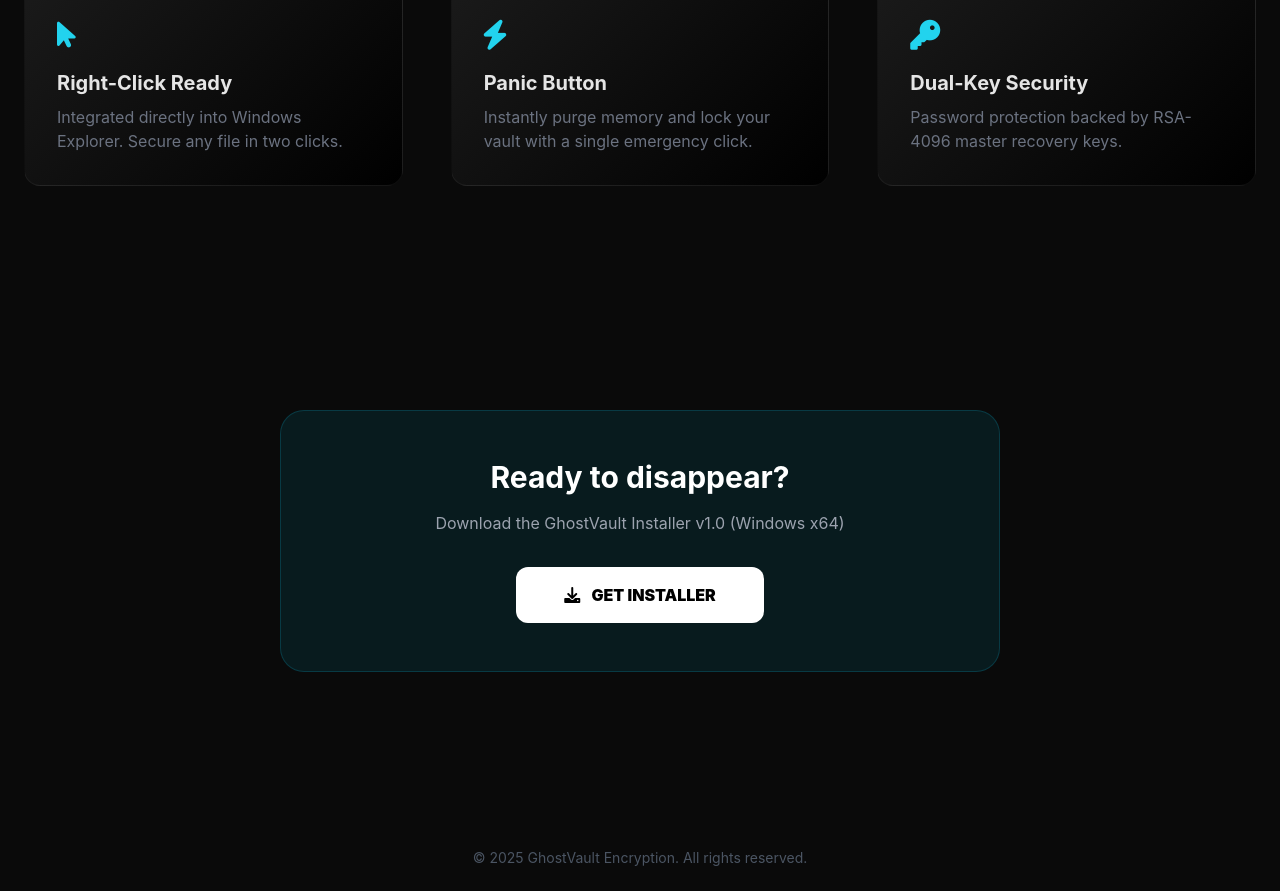
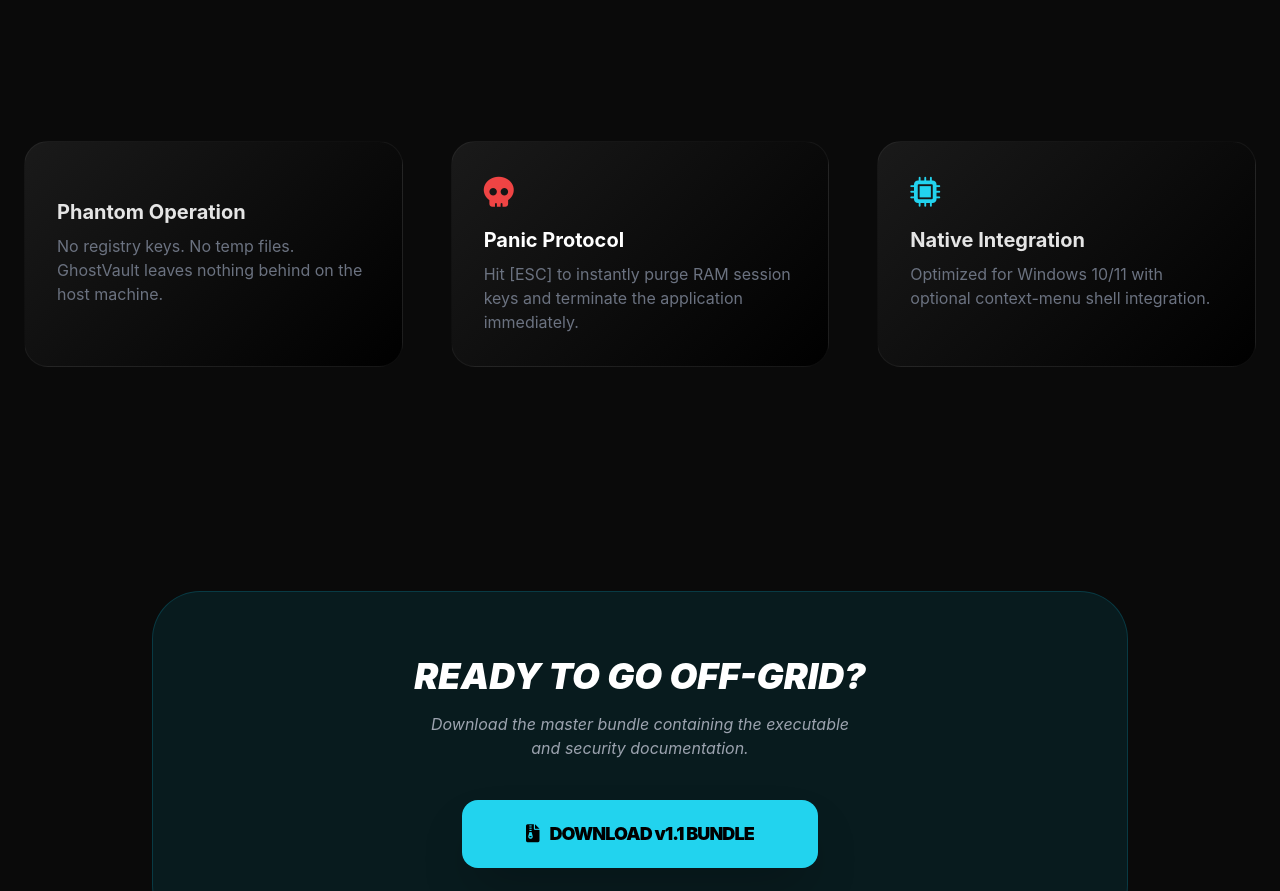
Before and after one commit to AnkishChatterjee/GhostVault, a plain HTML site: page index.html in a window 1280 px wide. Shown: the part 721-1612 px from the top of the page. Drawn offline with nearby package versions, Linux system fonts and the light colour scheme.

Commit message:
Update index.html

```diff
--- a/index.html
+++ b/index.html
@@ -7,10 +7,11 @@
     <script src="https://cdn.tailwindcss.com"></script>
     <link rel="stylesheet" href="https://cdnjs.cloudflare.com/ajax/libs/font-awesome/6.0.0/css/all.min.css">
     <style>
-        body { background-color: #0a0a0a; color: #e5e5e5; font-family: 'Inter', sans-serif; }
+        body { background-color: #0a0a0a; color: #e5e5e5; font-family: 'Inter', sans-serif; scroll-behavior: smooth; }
         .ghost-gradient { background: linear-gradient(135deg, #1a1a1a 0%, #000000 100%); }
-        .accent-border { border-color: #33e1ff; }
         .hero-glow { box-shadow: 0 0 50px -10px rgba(51, 225, 255, 0.2); }
+        .stat-card { border: 1px solid rgba(255,255,255,0.05); transition: all 0.3s ease; }
+        .stat-card:hover { border-color: #22d3ee; transform: translateY(-5px); }
     </style>
 </head>
 <body class="antialiased">
@@ -18,64 +19,84 @@
     <nav class="flex justify-between items-center p-6 max-w-7xl mx-auto">
         <div class="flex items-center space-x-2">
             <i class="fas fa-ghost text-cyan-400 text-2xl"></i>
-            <span class="text-xl font-bold tracking-tighter text-white">GHOSTVAULT</span>
+            <span class="text-xl font-bold tracking-tighter text-white uppercase italic">GHOSTVAULT</span>
         </div>
         <div class="hidden md:flex space-x-8 text-sm font-medium">
             <a href="#features" class="hover:text-cyan-400 transition">Features</a>
-            <a href="#security" class="hover:text-cyan-400 transition">Security</a>
+            <a href="#stats" class="hover:text-cyan-400 transition">Network</a>
             <a href="#download" class="hover:text-cyan-400 transition">Download</a>
         </div>
     </nav>
 
     <header class="max-w-7xl mx-auto px-6 pt-20 pb-32 text-center">
-        <h1 class="text-5xl md:text-7xl font-extrabold text-white mb-6">
-            Privacy shouldn't be <br><span class="text-cyan-400">a mystery.</span>
+        <h1 class="text-5xl md:text-8xl font-black text-white mb-6 tracking-tighter italic">
+            LEAVE NO <span class="text-cyan-400 underline decoration-white/10">TRACE.</span>
         </h1>
         <p class="text-gray-400 max-w-2xl mx-auto text-lg mb-10">
-            Military-grade RSA/AES encryption for your files. Simple right-click protection. Zero-knowledge security.
+            Military-grade RSA-4096 and AES-256 encryption. Standalone, portable, and designed for those who value absolute digital invisibility.
         </p>
         <div class="flex flex-col md:flex-row justify-center gap-4">
-            <a href="#download" class="bg-cyan-500 hover:bg-cyan-400 text-black font-bold py-4 px-10 rounded-full transition transform hover:scale-105 hero-glow">
-                Download for Windows
-            </a>
-            <a href="#" class="bg-white/10 hover:bg-white/20 text-white font-bold py-4 px-10 rounded-full transition">
-                Android (Coming Soon)
+            <a href="#download" class="bg-cyan-500 hover:bg-cyan-400 text-black font-extrabold py-5 px-12 rounded-full transition transform hover:scale-105 hero-glow uppercase text-sm tracking-widest">
+                Download GhostVault
             </a>
         </div>
     </header>
 
-    <section id="features" class="max-w-7xl mx-auto px-6 py-24 border-t border-white/10">
-        <div class="grid md:grid-cols-3 gap-12">
-            <div class="p-8 ghost-gradient border border-white/5 rounded-2xl">
-                <i class="fas fa-mouse-pointer text-cyan-400 text-3xl mb-4"></i>
-                <h3 class="text-xl font-bold mb-2">Right-Click Ready</h3>
-                <p class="text-gray-500">Integrated directly into Windows Explorer. Secure any file in two clicks.</p>
+    <section id="stats" class="max-w-7xl mx-auto px-6 py-12">
+        <div class="grid grid-cols-2 md:grid-cols-4 gap-6 text-center">
+            <div class="p-6 rounded-2xl stat-card bg-white/5">
+                <div class="text-3xl font-black text-cyan-400 mb-1">1.2M+</div>
+                <div class="text-gray-500 text-xs uppercase tracking-widest font-bold">Files Secured</div>
             </div>
-            <div class="p-8 ghost-gradient border border-white/5 rounded-2xl">
-                <i class="fas fa-bolt text-cyan-400 text-3xl mb-4"></i>
-                <h3 class="text-xl font-bold mb-2">Panic Button</h3>
-                <p class="text-gray-500">Instantly purge memory and lock your vault with a single emergency click.</p>
+            <div class="p-6 rounded-2xl stat-card bg-white/5">
+                <div class="text-3xl font-black text-white mb-1">0</div>
+                <div class="text-gray-500 text-xs uppercase tracking-widest font-bold">Data Leaks</div>
             </div>
-            <div class="p-8 ghost-gradient border border-white/5 rounded-2xl">
-                <i class="fas fa-key text-cyan-400 text-3xl mb-4"></i>
-                <h3 class="text-xl font-bold mb-2">Dual-Key Security</h3>
-                <p class="text-gray-500">Password protection backed by RSA-4096 master recovery keys.</p>
+            <div class="p-6 rounded-2xl stat-card bg-white/5">
+                <div class="text-3xl font-black text-cyan-400 mb-1">4096</div>
+                <div class="text-gray-500 text-xs uppercase tracking-widest font-bold">Bit RSA Keys</div>
+            </div>
+            <div class="p-6 rounded-2xl stat-card bg-white/5">
+                <div class="text-3xl font-black text-white mb-1">100%</div>
+                <div class="text-gray-500 text-xs uppercase tracking-widest font-bold">Zero Trace</div>
             </div>
         </div>
     </section>
 
-    <section id="download" class="max-w-3xl mx-auto px-6 py-32 text-center">
-        <div class="bg-cyan-500/10 border border-cyan-500/20 p-12 rounded-3xl">
-            <h2 class="text-3xl font-bold text-white mb-4">Ready to disappear?</h2>
-            <p class="text-gray-400 mb-8">Download the GhostVault Installer v1.0 (Windows x64)</p>
-            <a href="GhostVault_Installer.exe" class="inline-block bg-white text-black font-black py-4 px-12 rounded-xl hover:bg-cyan-400 transition">
-                <i class="fas fa-download mr-2"></i> GET INSTALLER
+    <section id="features" class="max-w-7xl mx-auto px-6 py-24">
+        <div class="grid md:grid-cols-3 gap-12">
+            <div class="p-8 ghost-gradient border border-white/5 rounded-3xl">
+                <i class="fas fa-shield-halved text-cyan-400 text-3xl mb-4"></i>
+                <h3 class="text-xl font-bold mb-2">Phantom Operation</h3>
+                <p class="text-gray-500">No registry keys. No temp files. GhostVault leaves nothing behind on the host machine.</p>
+            </div>
+            <div class="p-8 ghost-gradient border border-white/5 rounded-3xl">
+                <i class="fas fa-skull text-red-500 text-3xl mb-4"></i>
+                <h3 class="text-xl font-bold mb-2 text-white">Panic Protocol</h3>
+                <p class="text-gray-500">Hit [ESC] to instantly purge RAM session keys and terminate the application immediately.</p>
+            </div>
+            <div class="p-8 ghost-gradient border border-white/5 rounded-3xl">
+                <i class="fas fa-microchip text-cyan-400 text-3xl mb-4"></i>
+                <h3 class="text-xl font-bold mb-2">Native Integration</h3>
+                <p class="text-gray-500">Optimized for Windows 10/11 with optional context-menu shell integration.</p>
+            </div>
+        </div>
+    </section>
+
+    <section id="download" class="max-w-5xl mx-auto px-6 py-32 text-center">
+        <div class="bg-cyan-500/10 border border-cyan-500/20 p-16 rounded-[3rem]">
+            <h2 class="text-4xl font-black text-white mb-4 italic">READY TO GO OFF-GRID?</h2>
+            <p class="text-gray-400 mb-10 max-w-md mx-auto italic">Download the master bundle containing the executable and security documentation.</p>
+            <a href="GhostVault_Bundle.zip" class="inline-block bg-cyan-400 text-black font-black py-5 px-16 rounded-2xl hover:bg-white transition shadow-2xl tracking-tighter text-lg">
+                <i class="fas fa-file-zipper mr-2"></i> DOWNLOAD v1.1 BUNDLE
             </a>
         </div>
     </section>
 
-    <footer class="p-12 text-center text-gray-600 text-sm">
-        &copy; 2025 GhostVault Encryption. All rights reserved.
+    <footer class="p-12 text-center border-t border-white/5">
+        <div class="text-gray-600 text-[10px] uppercase tracking-[0.5em] font-bold">
+            &copy; 2025 GHOSTWRITTER SECURITY // CRYPTOGRAPHICALLY SECURED
+        </div>
     </footer>
 
 </body>
```
